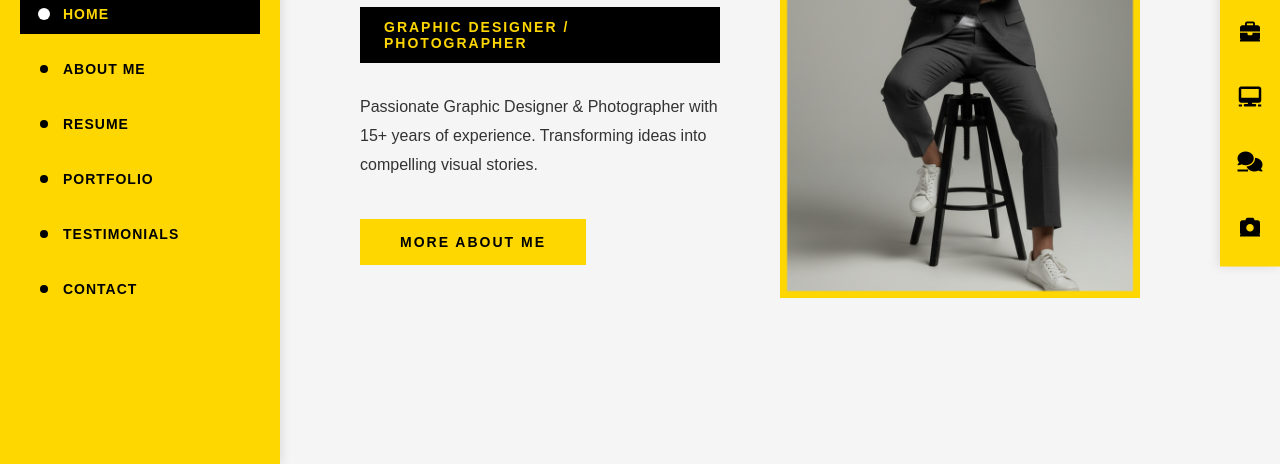
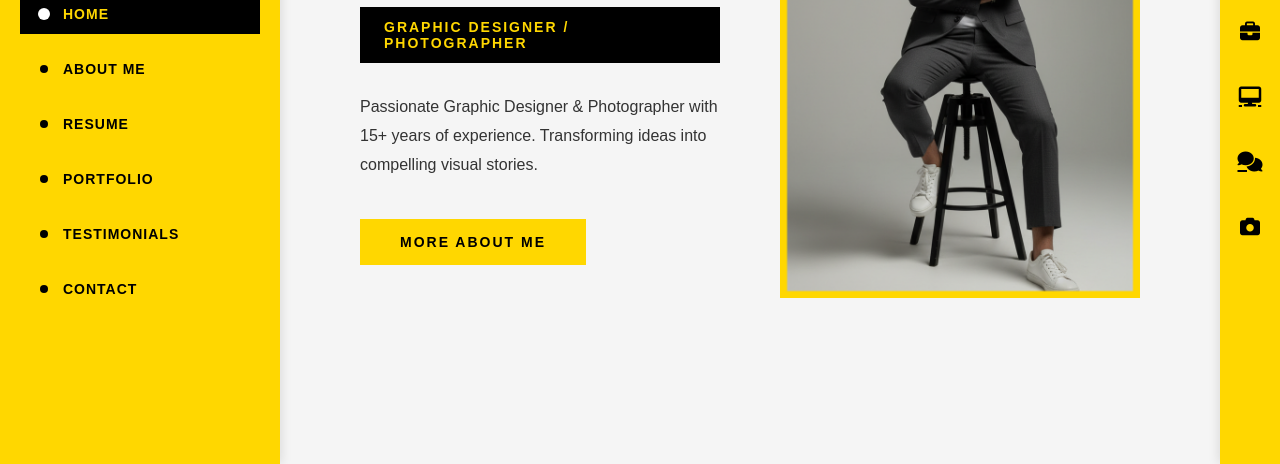
Before and after one commit to abdulahadofficial432-arch/PBA, a website: page index.html in a window 1280 px wide. Shown: the part 336-800 px from the top of the page. Drawn offline with Linux system fonts and the light colour scheme.

Commit message:
Update styles.css

```diff
--- a/styles.css
+++ b/styles.css
@@ -156,13 +156,14 @@ body.home-active {
 .right-bar {
     position: fixed;
     right: 0;
-    top: 50%;
-    transform: translateY(-50%);
+    top: 0;
+    height: 100vh;
     width: 60px;
     background-color: var(--primary-yellow);
     display: flex;
     flex-direction: column;
     align-items: center;
+    justify-content: center;
     padding: 20px 0;
     gap: 25px;
     z-index: 999;
```
